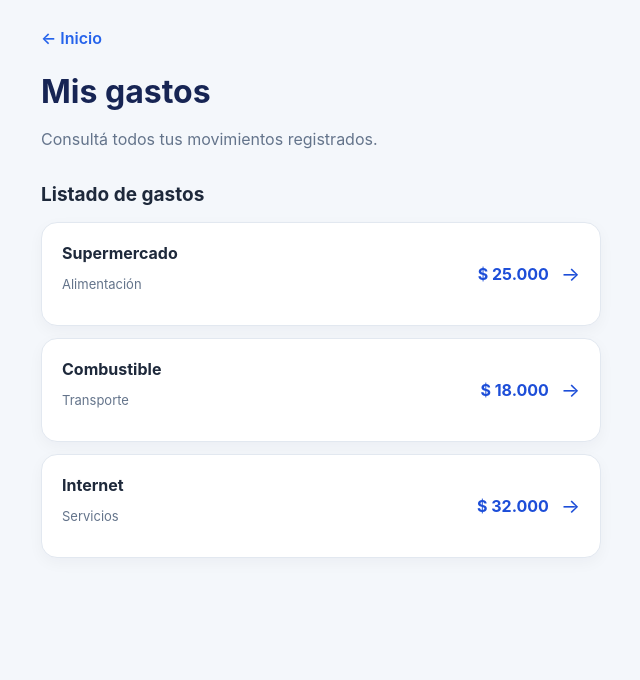
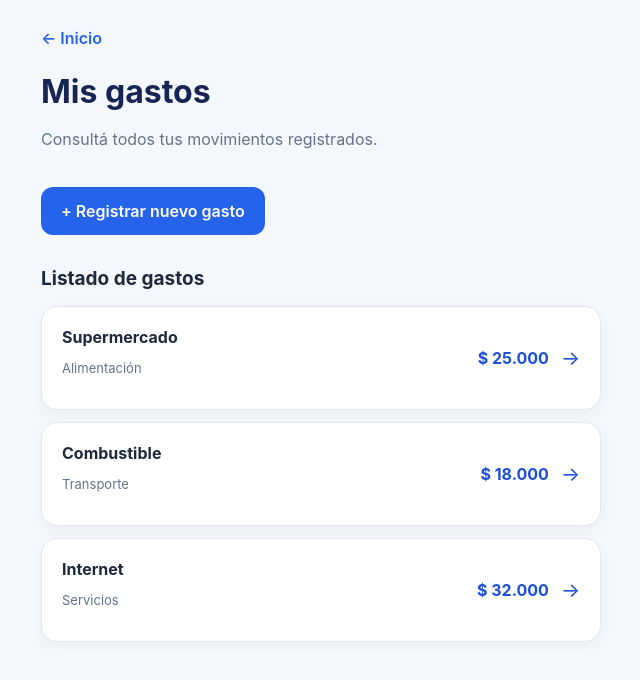
Before and after one commit to maia2303/ExpenseTracker-S2, a React (Vite) app: page /expenses in a window 1280 px wide. Shown: the top 680 px of the page, without its empty margins (319-959 px from the left). Built offline with nearby package versions, Linux system fonts and the light colour scheme.

Commit message:
feat(us5): conectar formulario desde listado de gastos

```diff
--- a/src/pages/ExpensesScreen.css
+++ b/src/pages/ExpensesScreen.css
@@ -82,3 +82,32 @@
 .expense-card-amount span {
   font-size: 20px;
 }
+
+
+/* Botón para registrar un nuevo gasto */
+
+.new-expense-button {
+  display: inline-flex;
+  align-items: center;
+  justify-content: center;
+  min-height: 48px;
+  padding: 12px 20px;
+  margin-top: 20px;
+  border: none;
+  border-radius: 12px;
+  background-color: #2563eb;
+  color: white;
+  font-size: 16px;
+  font-weight: 600;
+  cursor: pointer;
+  transition: background-color 0.2s ease;
+}
+
+.new-expense-button:hover {
+  background-color: #1d4ed8;
+}
+
+.new-expense-button:focus-visible {
+  outline: 3px solid #93c5fd;
+  outline-offset: 3px;
+}
--- a/src/pages/ExpensesScreen.jsx
+++ b/src/pages/ExpensesScreen.jsx
@@ -1,9 +1,13 @@
+import { useState } from 'react';
 import { Link } from 'react-router-dom';
 import mockExpenses from '../data/mockExpenses';
 import ExpenseCard from '../components/ExpenseCard';
+import NewExpenseModal from '../components/NewExpenseModal';
 import './ExpensesScreen.css';
 
 function ExpensesScreen() {
+   const [isOpen, setIsOpen] = useState(false);
+
   return (
     <main className="expenses-page">
       <header className="expenses-header">
@@ -13,6 +17,15 @@ function ExpensesScreen() {
 
         <h1>Mis gastos</h1>
         <p>Consultá todos tus movimientos registrados.</p>
+
+         <button
+          type="button"
+          className="new-expense-button"
+          onClick={() => setIsOpen(true)}
+        >
+          + Registrar nuevo gasto
+        </button>
+
       </header>
 
       <section aria-labelledby="expenses-title">
@@ -27,6 +40,11 @@ function ExpensesScreen() {
           ))}
         </ul>
       </section>
+
+      <NewExpenseModal
+        isOpen={isOpen}
+        onClose={() => setIsOpen(false)}
+      />
     </main>
   );
 }
```
